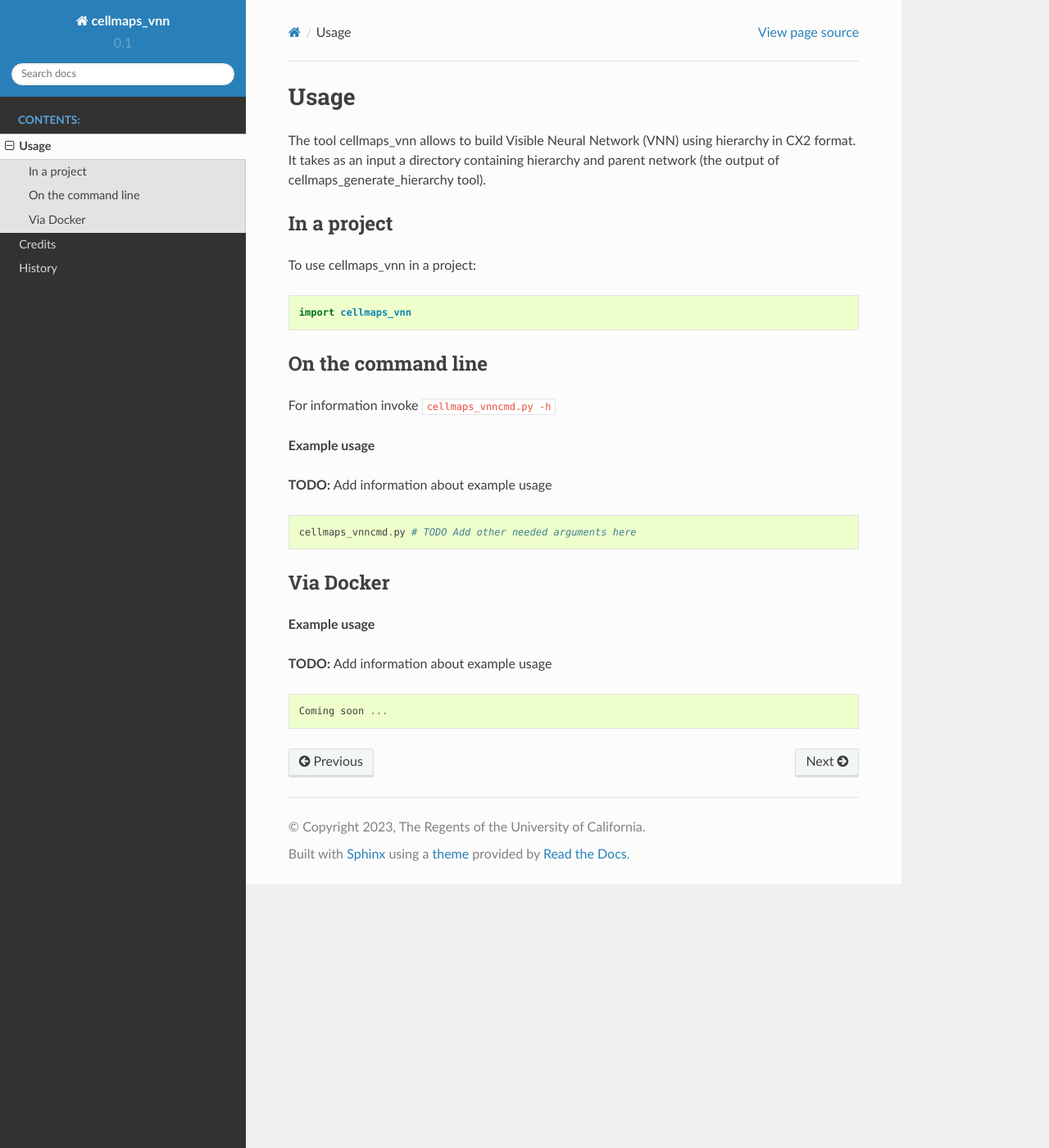
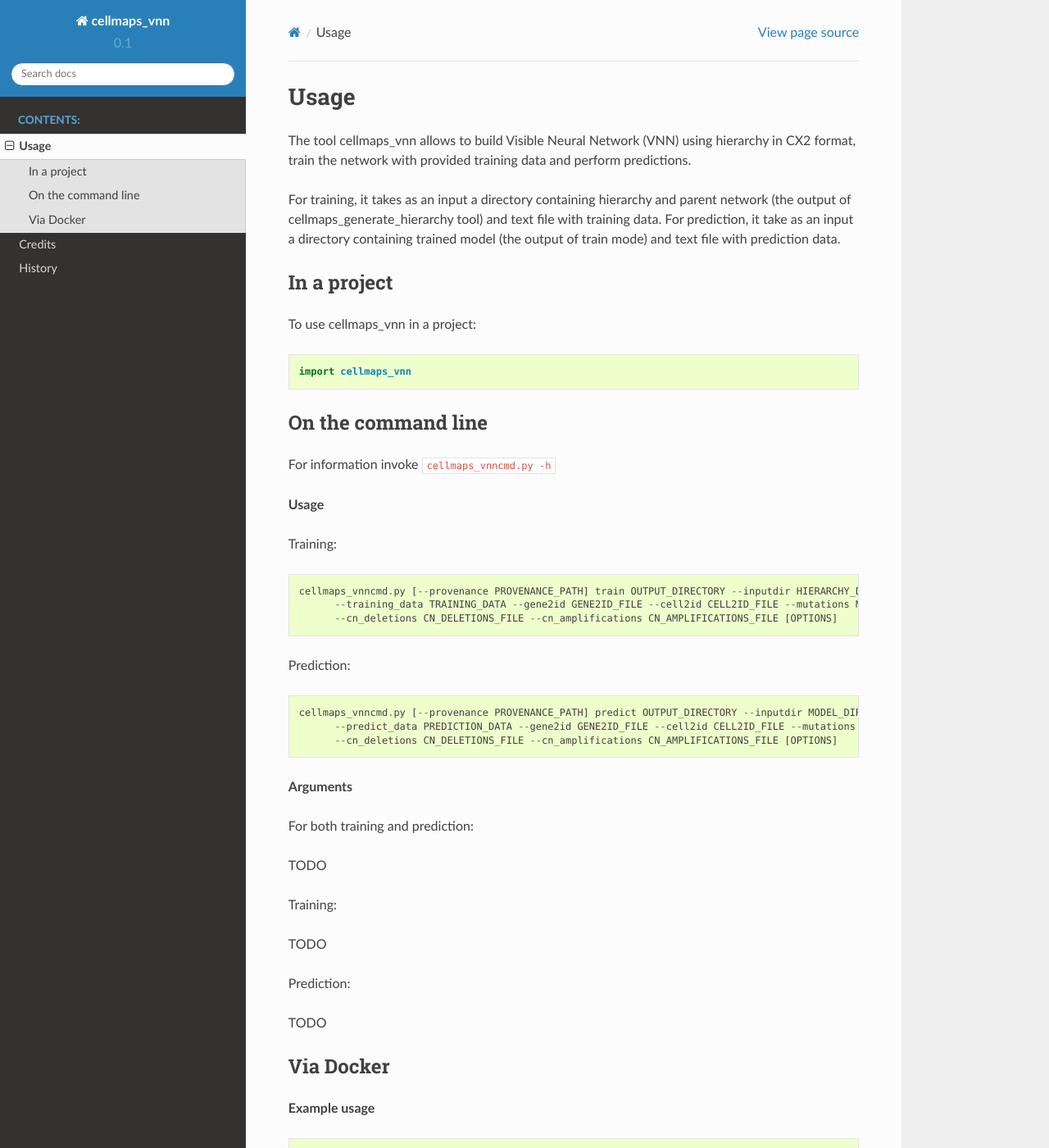
Before and after one commit to idekerlab/cellmaps_vnn, a Sphinx documentation site: the page built from docs/usage.rst, in a window 1280 px wide and 1400 px high. Shown: the whole window at 82% size. Built offline with Sphinx 7.4.7 and the Read the Docs theme 2.0.0, drawn with Linux system fonts in a browser that asks for light colours; pages that are not in the unit, such as notebooks, are missing from menus.

Commit message:
Documentation usage (in progress)

```diff
--- a/docs/usage.rst
+++ b/docs/usage.rst
@@ -2,8 +2,12 @@
 Usage
 =====
 
-The tool cellmaps_vnn allows to build Visible Neural Network (VNN) using hierarchy in CX2 format. It takes as an input
-a directory containing hierarchy and parent network (the output of cellmaps_generate_hierarchy tool).
+The tool cellmaps_vnn allows to build Visible Neural Network (VNN) using hierarchy in CX2 format,
+train the network with provided training data and perform predictions.
+
+For training, it takes as an input a directory containing hierarchy and parent network
+(the output of cellmaps_generate_hierarchy tool) and text file with training data. For prediction,
+it take as an input a directory containing trained model (the output of train mode) and text file with prediction data.
 
 In a project
 --------------
@@ -17,22 +21,43 @@ On the command line
 
 For information invoke :code:`cellmaps_vnncmd.py -h`
 
-**Example usage**
+**Usage**
 
-**TODO:** Add information about example usage
+Training:
 
 .. code-block::
 
-   cellmaps_vnncmd.py # TODO Add other needed arguments here
+  cellmaps_vnncmd.py [--provenance PROVENANCE_PATH] train OUTPUT_DIRECTORY --inputdir HIERARCHY_DIR
+        --training_data TRAINING_DATA --gene2id GENE2ID_FILE --cell2id CELL2ID_FILE --mutations MUTATIONS_FILE
+        --cn_deletions CN_DELETIONS_FILE --cn_amplifications CN_AMPLIFICATIONS_FILE [OPTIONS]
+
+Prediction:
+
+.. code-block::
+
+  cellmaps_vnncmd.py [--provenance PROVENANCE_PATH] predict OUTPUT_DIRECTORY --inputdir MODEL_DIR
+        --predict_data PREDICTION_DATA --gene2id GENE2ID_FILE --cell2id CELL2ID_FILE --mutations MUTATIONS_FILE
+        --cn_deletions CN_DELETIONS_FILE --cn_amplifications CN_AMPLIFICATIONS_FILE [OPTIONS]
+
+**Arguments**
+
+For both training and prediction:
+
+TODO
+
+Training:
+
+TODO
+
+Prediction:
+
+TODO
 
 Via Docker
 ---------------
 
 **Example usage**
 
-**TODO:** Add information about example usage
-
-
 .. code-block::
 
    Coming soon ...
```
